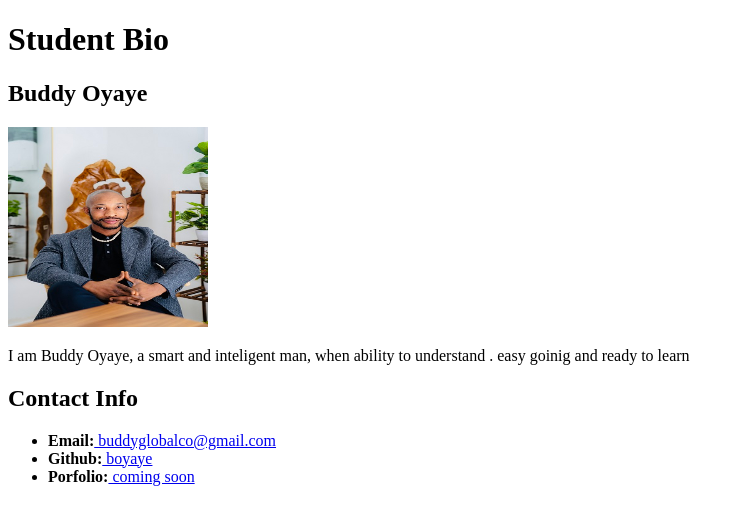
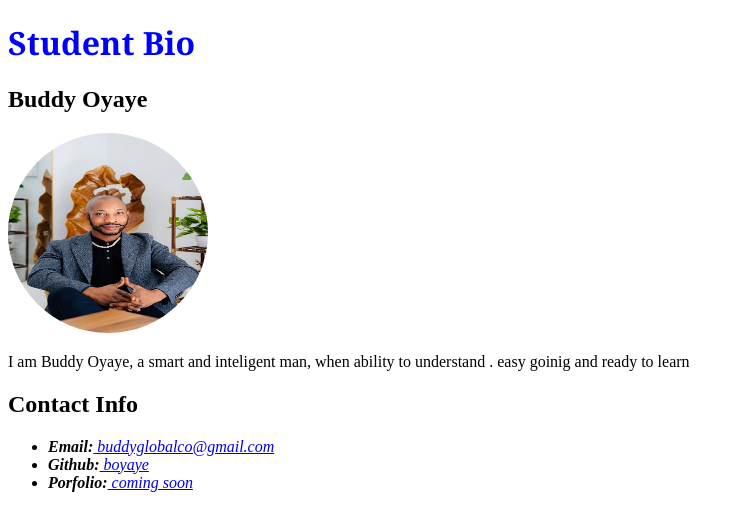
Before and after one commit to boyaye/boyaye, a plain HTML site: page assests/index.html in a window 1280 px wide. Shown: the whole page, without its empty margins (0-745 px from the left). Drawn offline with Linux system fonts and the light colour scheme.

Commit message:
adding internal style sheet to the html

```diff
--- a/assests/index.html
+++ b/assests/index.html
@@ -4,6 +4,19 @@
     <meta charset="UTF-8">
     <meta name="viewport" content="width=device-width, initial-scale=1.0">
     <title>Document</title>
+    <style>
+        img{
+            border-radius: 50%;
+        }
+
+        ul{
+            font-style:italic ;
+        }
+        h1{
+            font-family: Georgia, 'Times New Roman', Times, serif;
+            color: blue;
+        }
+    </style>
 </head>
 <body>
     <header>
```
